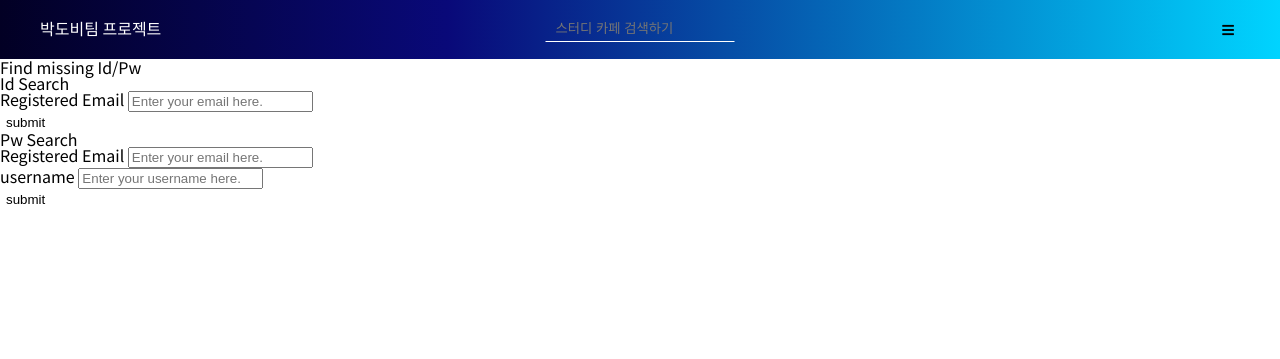
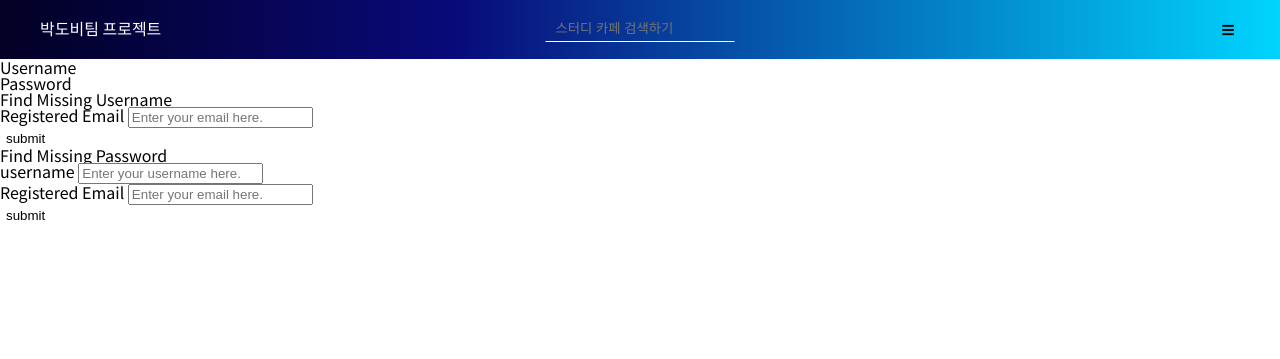
Before and after one commit to FC-2021-FinalProject/Final-Project, a Django app: page /IdSearch/ in a window 1280 px wide. Shown: the top 359 px of the page. Run offline with Django 3.2, Linux system fonts and the light colour scheme; some libraries are stand-ins or nearby versions.

Commit message:
feat: change for js selection toggle on id/pw
- changed overall structure
- gave id and class names on html layers to interact with vanilla js

```diff
--- a/studycafe/templates/IdPwSearch.html
+++ b/studycafe/templates/IdPwSearch.html
@@ -4,38 +4,44 @@
 {% load socialaccount %}
 {% providers_media_js %}
 <!-- javascript link -->
-<script defer src="#"></script>
+<script defer src="../static/idpw_search.js"></script>
 {% endblock head %}
 
 {% block content %}
 {% include 'header-nav.html' %}
-<section class="IdPwSearch-container">
-    <h2 class="IdPwSearch-header">Find missing Id/Pw </h2>
+<ul class="search-list">
+    <li class="search-id-selector search-id active" id="search-id">Username</li>
+    <li class="search-pw-selector search-pw" id="search-pw">Password</li>
+</ul>
 
-    <h3 class="idsearch-tab"> Id Search </h3>
+<div class="idpw-search-body">
+    <section class="id-search-container search-id active">
+        <h2 class="id-search-header">Find Missing Username</h2>
+        <div class="id-search-container">
             <form action="{% url 'IdSearch' %}" method="POST">
                 {% csrf_token %}
-        <div>
+                <div class="pw-search-email-block>
                     <label for="validation-email1">Registered Email</label>
                     <input type="text" id="validation-email1" name="validation-email1" placeholder="Enter your email here.">
                 </div>
                 <button type="submit">submit</button>
             </form>
-
-    <h3 class="pwsearch-tab"> Pw Search</h3>
+        </div>
+    </section>
+    <section class="pw-search-container search-pw">
+        <h2 class="pw-search-header">Find Missing Password</h2>
         <form action="{% url 'PwSearch' %}" method="POST">
             {% csrf_token %}
-        <div>
+            <div class="pw-search-username-block>
+                <label for="validation-id">username</label>
+                <input type="text" id="validation-id" name="validation-id" placeholder="Enter your username here.">
+            </div>
+            <div class="pw-search-email-block">
                 <label for="validation-email2">Registered Email</label>
                 <input type="text" id="validation-email2" name="validation-email2" placeholder="Enter your email here.">
             </div>
-        <div>
-            <label for="validation-id">username</label>
-            <input type="text" id="validation-id" name="validation-id" placeholder="Enter your username here.">
-        </div>
             <button type="submit">submit</button>
         </form>
-
-
     </section>
+</div>
 {% endblock content %}
```
Lines whose indentation alone changed are shown as unchanged.
